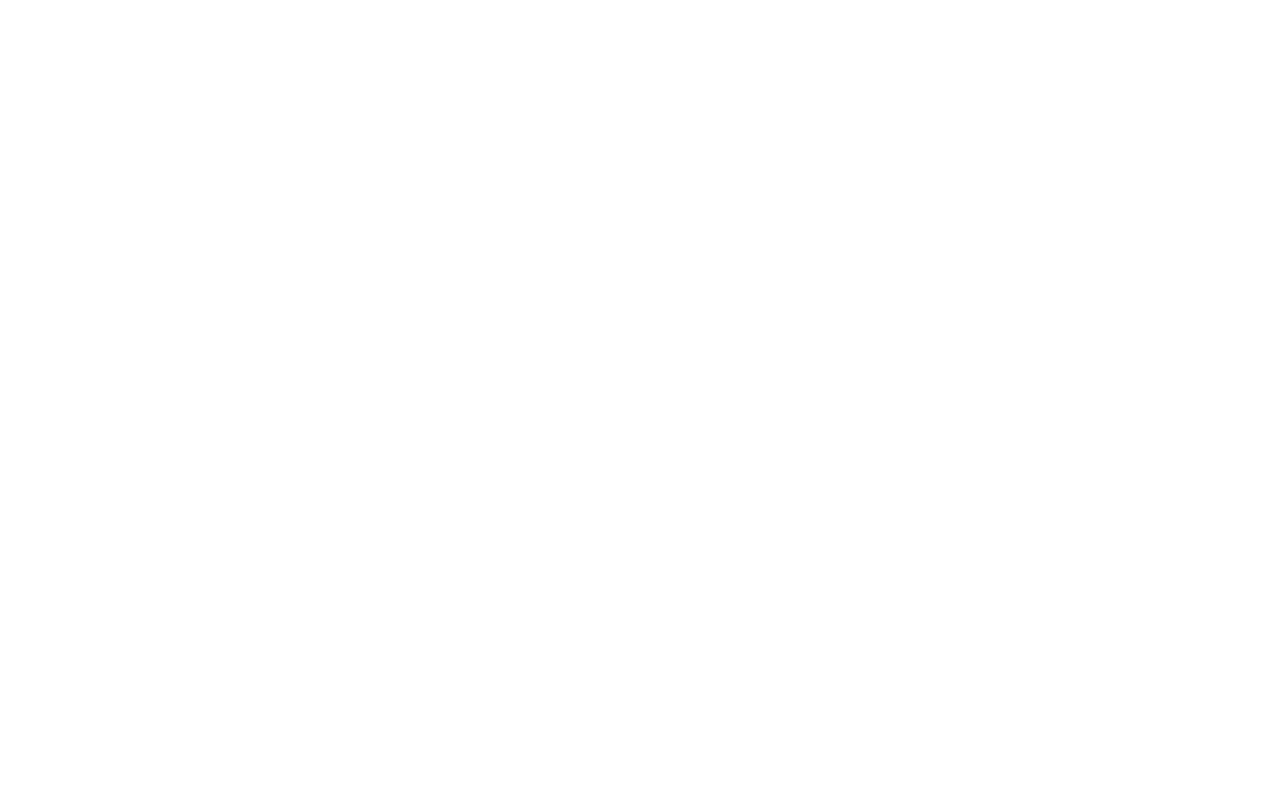
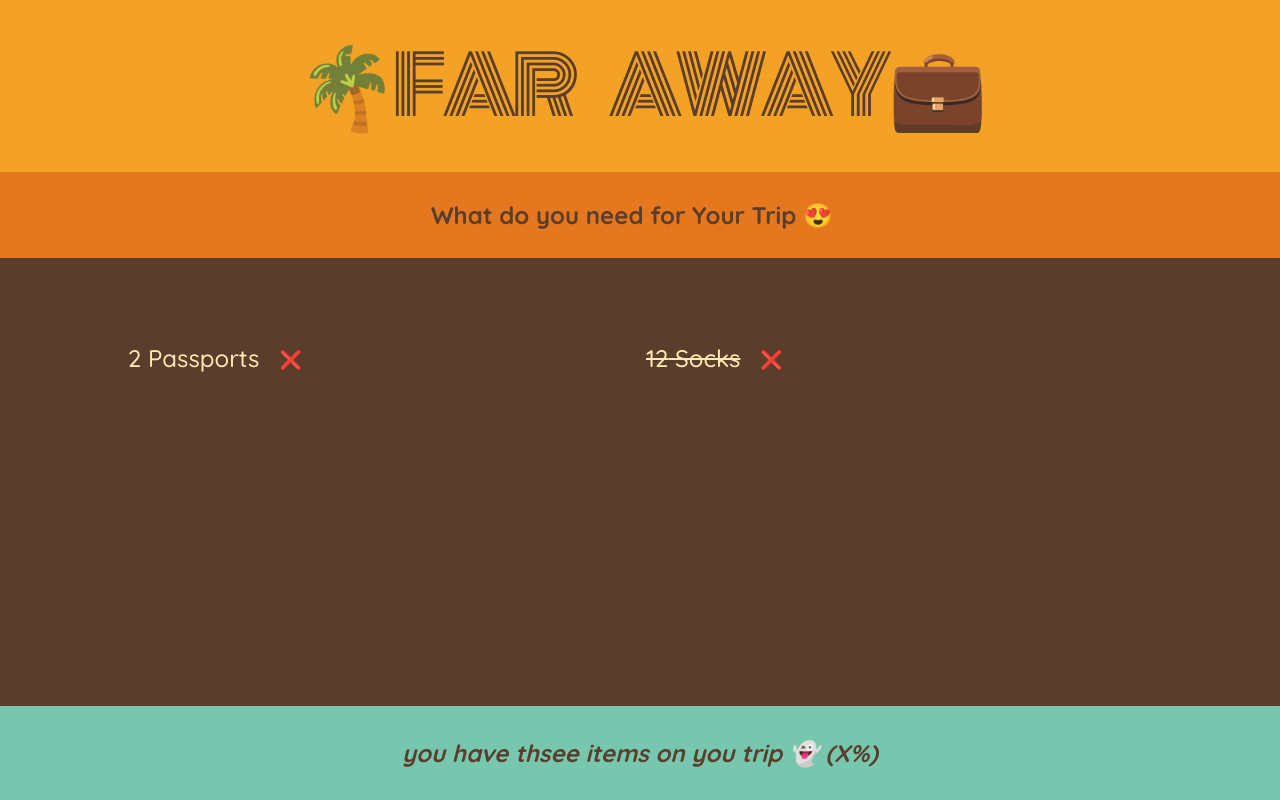
Before and after one commit to rehmeee/Travel-list-in-React, a React (Create React App) app: page / in a window 1280 px wide. Built offline with nearby package versions, Linux system fonts and the light colour scheme.

Commit message:
basic functionallity added

```diff
--- a/src/App.js
+++ b/src/App.js
@@ -1,3 +1,13 @@
+import Form from "./components/Form";
+import Logo from "./components/Logo";
+import PackgingList from "./components/PackgingList";
+import Stats from "./components/Stats";
+
 export default function App(){
-
+    return <div className="app">
+      <Logo/>
+      <Form/>
+      <PackgingList/>
+      <Stats/>
+    </div>
 }
--- a/src/components/Form.js
+++ b/src/components/Form.js
@@ -1,6 +1,7 @@
 function Form() {
     return (
-        <div>
+        <div className="add-form">
+            <h3>What do you need for Your Trip 😍</h3>
 
         </div>
     )
--- /dev/null
+++ b/src/components/Item.js
@@ -0,0 +1,14 @@
+function Item({item}) {
+    return (
+
+        <li >
+            <span style={item.packed ? {textDecoration:'line-through'}: {}}>
+
+            {item.quantity}   {item.description}
+            </span>
+            <button>❌</button>
+        </li>
+    )
+}
+
+export default Item
--- a/src/components/PackgingList.js
+++ b/src/components/PackgingList.js
@@ -1,8 +1,17 @@
 import React from 'react'
+import Item from './Item';
+const initialItems = [
+    { id: 1, description: "Passports", quantity: 2, packed: false },
+    { id: 2, description: "Socks", quantity: 12, packed: true },
+  ];
 
 function PackgingList() {
-  return (
-    <div>PackgingList</div>
+  return (<div className = "list">
+
+    <ul className='list'>
+        {initialItems.map(item=><Item item = {item}/>)}
+    </ul>
+  </div>
   )
 }
 
--- a/src/components/Stats.js
+++ b/src/components/Stats.js
@@ -1,8 +1,8 @@
 function Stats() {
     return (
-        <div>
-
-        </div>
+        <footer className="stats">
+            <em>you have thsee items on you trip 👻 (X%)</em>
+        </footer>
     )
 }
 
--- a/src/index.css
+++ b/src/index.css
@@ -101,7 +101,7 @@
 .list ul {
   list-style: none;
   width: 80%;
-  overflow: scroll;
+  overflow:inherit;
 
   display: grid;
   grid-template-columns: repeat(auto-fit, minmax(250px, 1fr));
```
